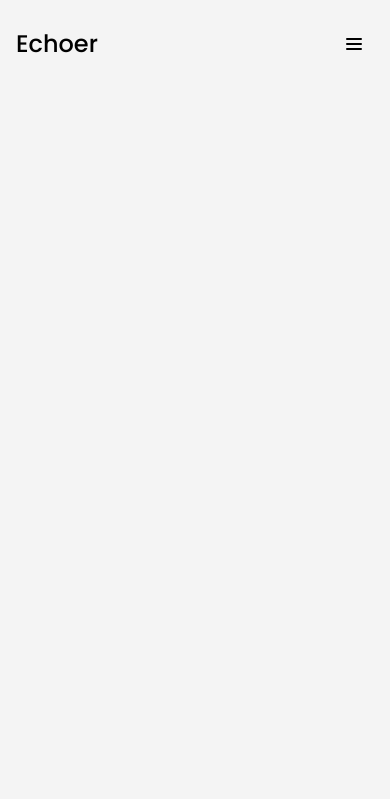
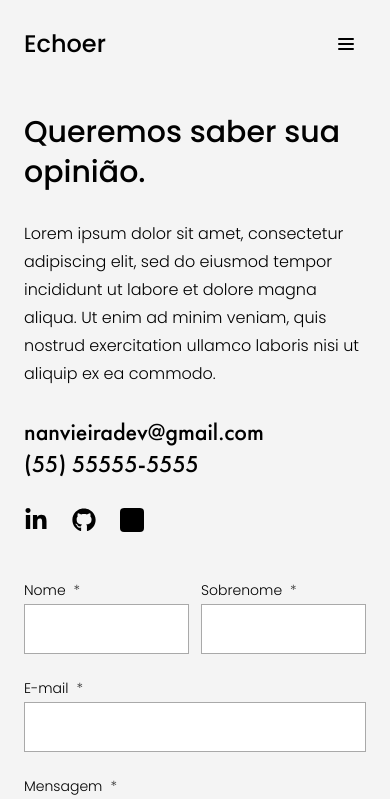
Before and after one commit to nanvieiradev/echoer, a Next.js app: page /contact in a window 390 px wide. Shown: the top 799 px of the page. Built offline with nearby package versions, Linux system fonts and the light colour scheme.

Commit message:
style: update responsividade geral

```diff
--- a/src/components/PostList.jsx
+++ b/src/components/PostList.jsx
@@ -6,7 +6,7 @@ export default function PostList({ posts }) {
   )
 
   return (
-    <section className="gap-6 grid grid-cols-3 py-10" id="posts">
+    <section className="gap-8 grid grid-cols-1 sm:grid-cols-2 lg:grid-cols-3 py-16" id="posts">
       {sortedPosts.map((post) => (
         <Post key={post.slug} post={post} />
       ))}
--- a/src/components/ui/FormField.jsx
+++ b/src/components/ui/FormField.jsx
@@ -12,10 +12,13 @@ export default function FormField({
 }) {
   return (
     <div className={`flex flex-col gap-1 ${className}`}>
-      <div className="space-x-2 text-sm">
+      <div className="flex flex-wrap space-x-2 text-sm">
         <label className="font-light">{label}</label>
         {required && (
-          <RequiredText className="font-light">(obrigatório)</RequiredText>
+          <>
+            <RequiredText className="hidden sm:block font-light">(obrigatório)</RequiredText>
+            <RequiredText className="sm:hidden font-light">*</RequiredText>
+          </>
         )}
       </div>
       {children}
--- a/src/layouts/DefaultLayout.js
+++ b/src/layouts/DefaultLayout.js
@@ -11,8 +11,8 @@ export default function DefaultLayout({ className, children }) {
   return (
     <>
       <Header />
-      {/* <main className={`${poppins.className} ${className}`}>{children}</main>
-      <Footer /> */}
+      <main className={`${poppins.className} ${className}`}>{children}</main>
+      <Footer />
     </>
   )
 }
--- a/src/pages/about.js
+++ b/src/pages/about.js
@@ -9,12 +9,12 @@ export default function About() {
         <title>Echoer</title>
       </Head>
       <DefaultLayout>
-        <section className="grid grid-cols-2 gap-48 h-full py-11">
-          <div className="flex flex-col gap-8">
-            <h2 className="text-4xl font-medium leading-14 max-w-lg">
+        <section className="grid grid-cols-1 lg:grid-cols-2 gap-x-24 2xl:gap-x-48 gap-y-6 h-full py-6 items-start">
+          <div className="flex flex-col gap-8 order-2 lg:order-1 w-full">
+            <h2 className="text-3xl lg:text-4xl leading-10 font-medium lg:leading-14 lg:max-w-lg sm:text-center lg:text-start w-full ">
               Um blog pessoal estático que ecoa a sua própria explicação.
             </h2>
-            <p className="font-light leading-7">
+            <p className="font-light leading-7 md:leading-9 md:text-lg">
               Lorem ipsum dolor sit amet, consectetur adipiscing elit, sed do
               eiusmod tempor incididunt ut labore et dolore magna aliqua.
               Ultrices tincidunt arcu non sodales neque sodales ut etiam. Sed
@@ -33,7 +33,7 @@ export default function About() {
               egestas. Donec enim diam vulputate ut.
             </p>
           </div>
-          <div className="flex flex-col gap-8 justify-center">
+          <div className="flex flex-col gap-8 justify-center order-1 lg:order-2 items-center lg:items-start">
             <Image
               alt="nanvieiradev's logo"
               src="/images/nanvieiradev-logo.png"
--- a/src/pages/contact.js
+++ b/src/pages/contact.js
@@ -5,6 +5,7 @@ import Input from "@/components/ui/Input"
 import FormField from "@/components/ui/FormField"
 import Textarea from "@/components/ui/Textarea"
 import Button from "@/components/ui/Button"
+import NavbarSocial from "@/components/ui/NavbarSocial"
 
 export default function Contact() {
   return (
@@ -12,13 +13,13 @@ export default function Contact() {
       <Head>
         <title>Echoer</title>
       </Head>
-      <DefaultLayout className="h-[calc(100vh-392px)]">
-        <section className="grid grid-cols-2 gap-48 h-full py-20">
-          <div className="flex flex-col gap-8">
-            <h2 className="text-4xl font-medium leading-14">
+      <DefaultLayout className="lg:h-[calc(100vh-392px)]">
+        <section className="grid grid-cols-1 lg:grid-cols-2 gap-x-24 xl:gap-x-48 h-full py-6 lg:py-20 gap-y-12">
+          <div className="flex flex-col gap-7">
+            <h2 className="text-3xl lg:text-4xl font-medium leading-10 md:leading-14">
               Queremos saber sua opinião.
             </h2>
-            <p className="font-light leading-7">
+            <p className="font-light leading-7 lg:text-lg max-w-2xl lg:max-w-max">
               Lorem ipsum dolor sit amet, consectetur adipiscing elit, sed do
               eiusmod tempor incididunt ut labore et dolore magna aliqua. Ut
               enim ad minim veniam, quis nostrud exercitation ullamco laboris
@@ -31,6 +32,7 @@ export default function Contact() {
                 (55) 55555-5555
               </h3>
             </div>
+            <NavbarSocial className="lg:hidden"/>
           </div>
           <div className="flex flex-col gap-8 justify-center">
             <Form action="/" formMethod="post" className="space-y-4">
--- a/src/styles/globals.css
+++ b/src/styles/globals.css
@@ -9,11 +9,11 @@
     header,
     footer,
     #posts {
-        @apply px-4 sm:px-8 md:px-16 lg:px-32
+        @apply px-6 sm:px-8 md:px-12 lg:px-14
     }
 
     section {
-        @apply px-4 sm:px-8 md:px-16 lg:px-60;
+        @apply px-6 sm:px-8 md:px-12 lg:px-14;
     }
 
     h1,
```
